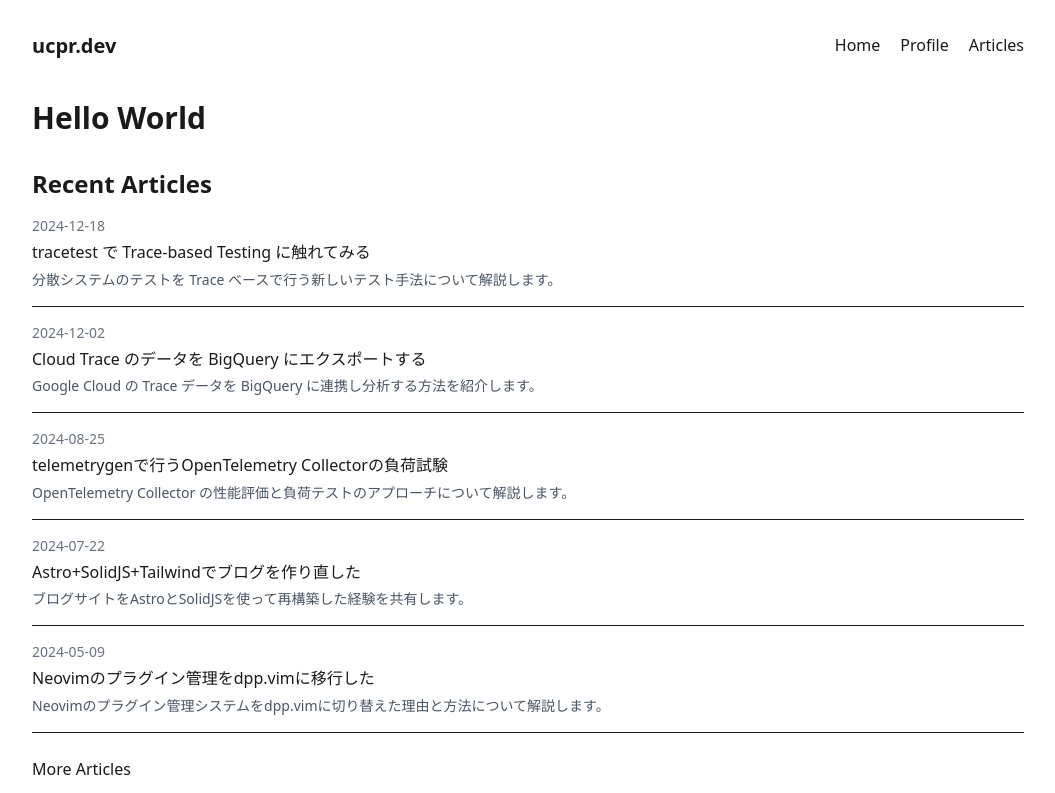
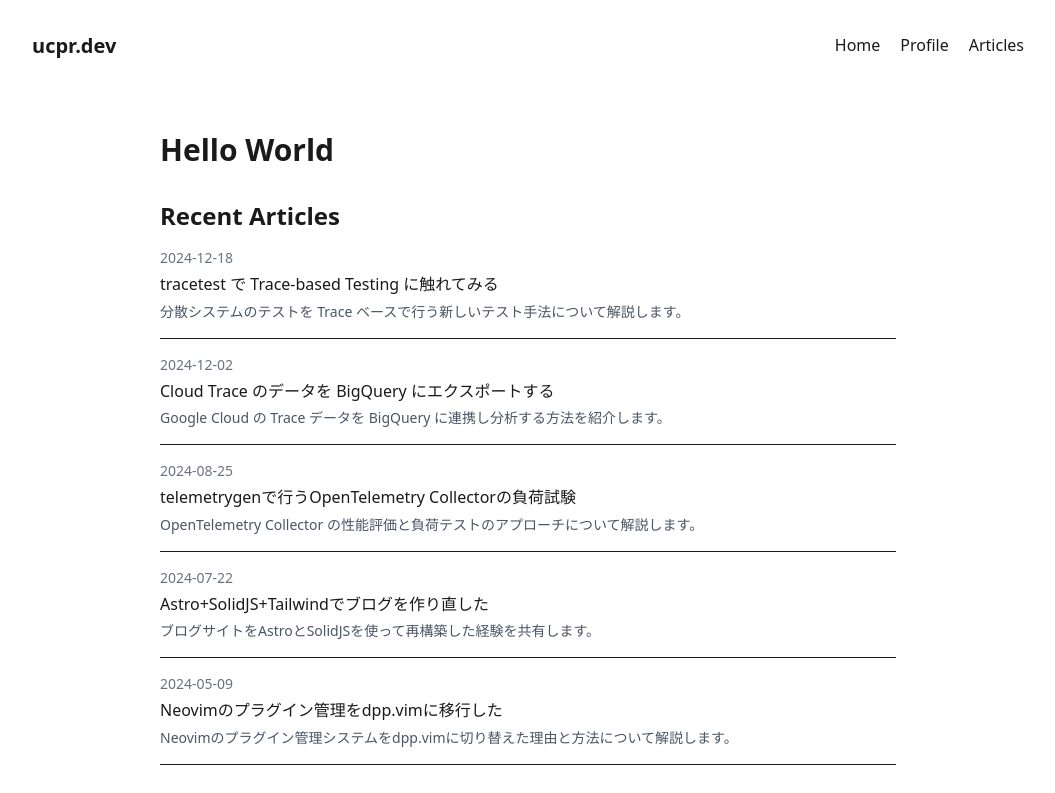
Before and after one commit to ucpr/ucpr.dev, a Next.js app: page / in a window 1280 px wide. Shown: the top 793 px of the page, without its empty margins (112-1167 px from the left). Built offline with nearby package versions, Linux system fonts and the light colour scheme.

Commit message:
横幅の調整

```diff
--- a/src/app/articles/page.tsx
+++ b/src/app/articles/page.tsx
@@ -13,7 +13,7 @@ export default async function ArticlesPage() {
 	const articles = await getAllArticles();
 
 	return (
-		<div>
+		<main className="container mx-auto px-4 py-8 max-w-3xl">
 			<h1 className="text-3xl font-bold mb-8">Articles</h1>
 
 			<div className="space-y-4">
@@ -31,6 +31,6 @@ export default async function ArticlesPage() {
 					</article>
 				))}
 			</div>
-		</div>
+		 </main>
 	);
 }
--- a/src/app/page.tsx
+++ b/src/app/page.tsx
@@ -45,7 +45,7 @@ const latestArticles = [
 
 export default function Home() {
 	return (
-		<div>
+		<main className="container mx-auto px-4 py-8 max-w-3xl">
 			<h1 className="text-3xl font-bold mb-8">Hello World</h1>
 
 			<section>
@@ -75,6 +75,6 @@ export default function Home() {
 					</Link>
 				</div>
 			</section>
-		</div>
+		 </main>
 	);
 }
--- a/src/app/profile/page.tsx
+++ b/src/app/profile/page.tsx
@@ -8,7 +8,7 @@ export const metadata: Metadata = {
 
 export default function ProfilePage() {
 	return (
-		<div>
+		<main className="container mx-auto px-4 py-8 max-w-3xl">
 			<h1 className="text-3xl font-bold mb-8">Profile</h1>
 
 			<div className="space-y-8">
@@ -67,6 +67,6 @@ export default function ProfilePage() {
 					</ul>
 				</section>
 			</div>
-		</div>
+			</main>
 	);
 }
```
